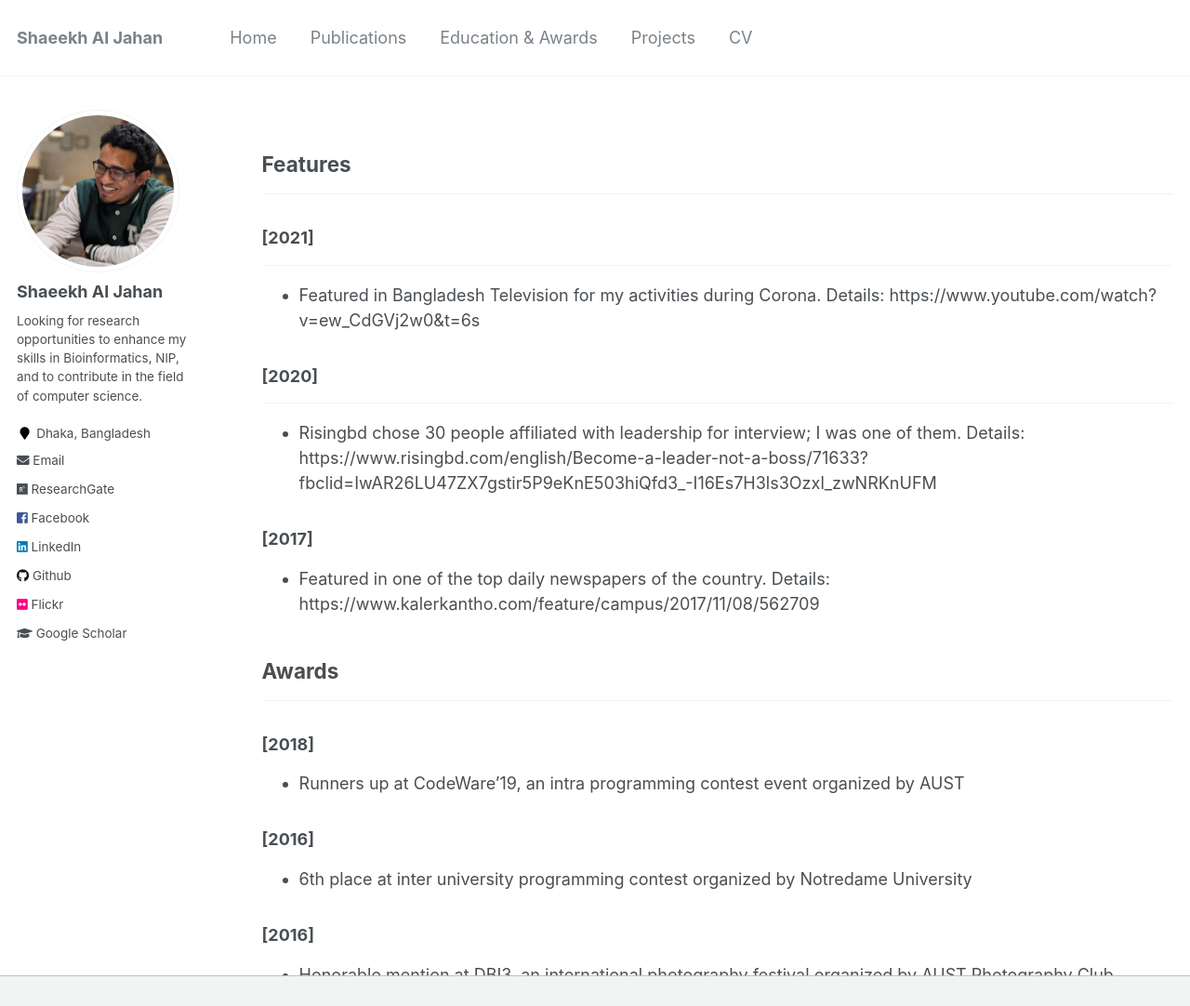
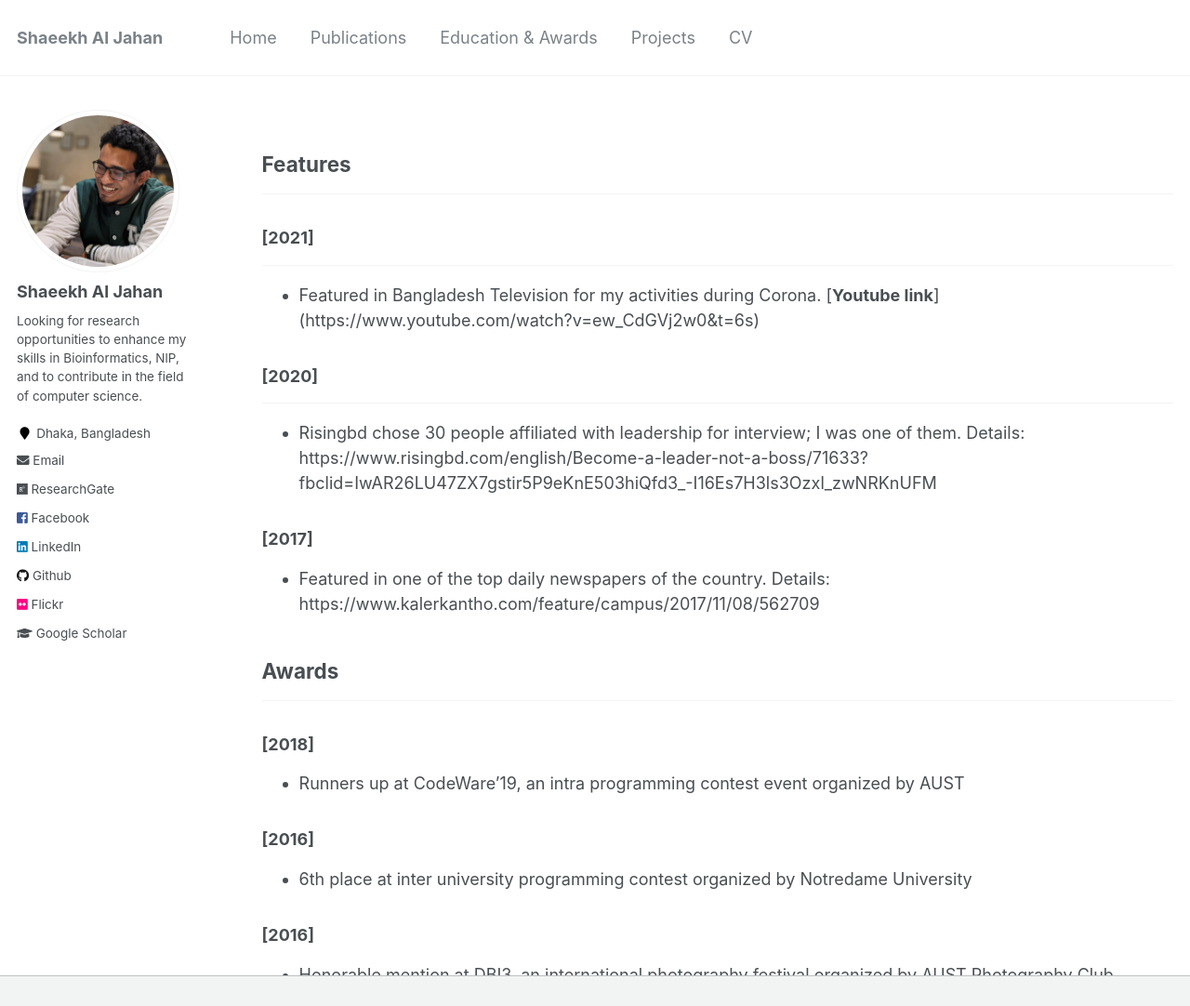
Before and after one commit to shaeekh/shaeekh.github.io, a Jekyll site: the page built from _pages/education-awards.md, in a window 1280 px wide and 1278 px high, cut to the strip 0-1082 px from the top of the window. Shown: the whole strip at 93% size. Built offline with Jekyll 4.4.1, drawn with Linux system fonts in a browser that asks for light colours.

Commit message:
Updated links in features

```diff
--- a/_pages/education-awards.md
+++ b/_pages/education-awards.md
@@ -12,7 +12,7 @@ redirect_from:
 ----------------
 ### [2021]
 -----------
-* Featured in Bangladesh Television for my activities during Corona. Details: https://www.youtube.com/watch?v=ew_CdGVj2w0&t=6s
+* Featured in Bangladesh Television for my activities during Corona. [**Youtube link**] (https://www.youtube.com/watch?v=ew_CdGVj2w0&t=6s)
 
 ### [2020]
 -----------
```
